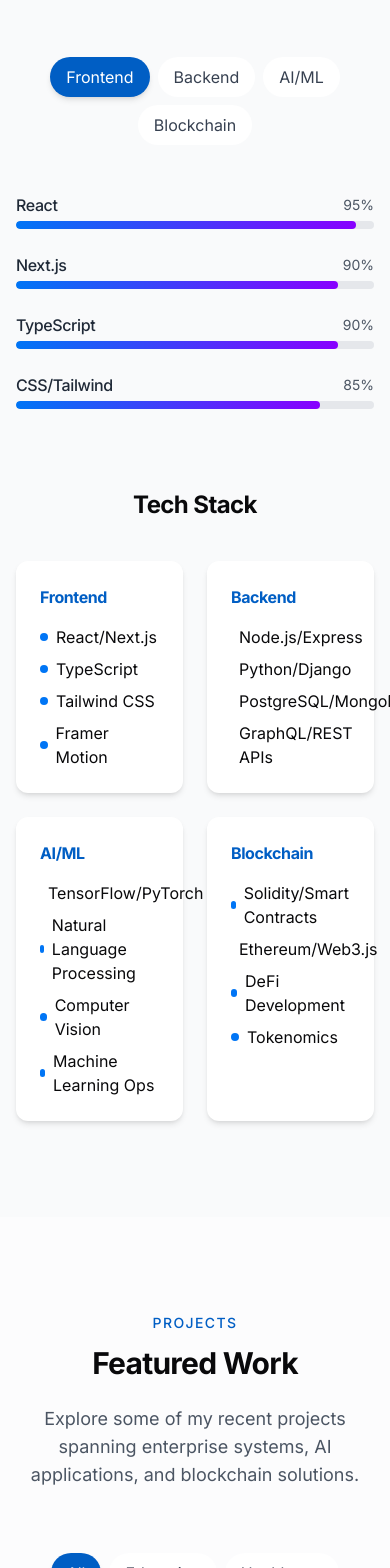
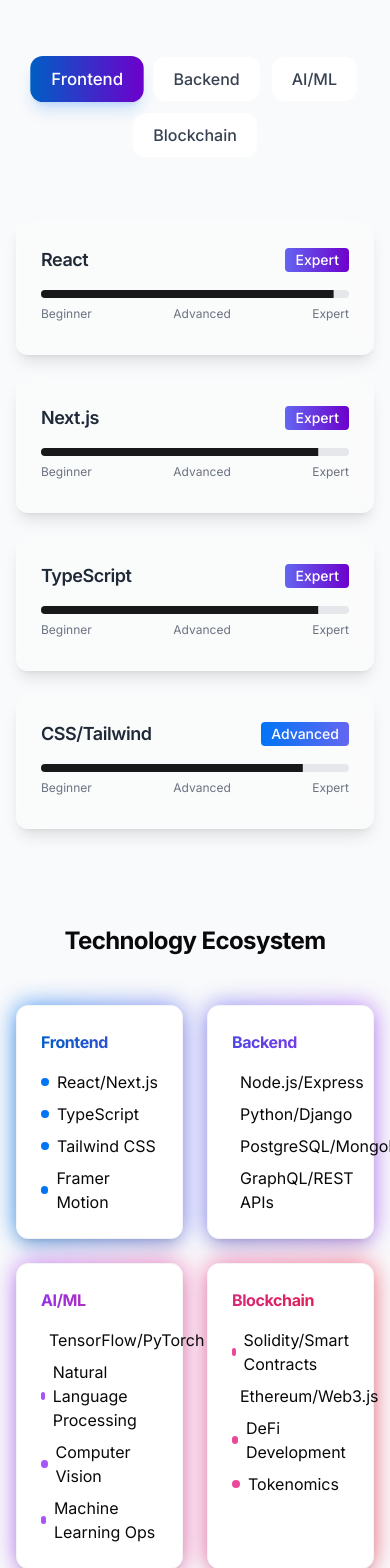
Before and after one commit to codeWithEdison/codewithedison-new-portifolio, a React (Vite) app: page / in a window 390 px wide. Shown: the part 3580-5148 px from the top of the page. Built offline with nearby package versions, Linux system fonts and the light colour scheme.

Commit message:
Enhance skill and project sections
Improved the skill section for a more professional look and increased the overlay on project cards for better visibility.

```diff
--- a/package.json
+++ b/package.json
@@ -46,6 +46,7 @@
     "cmdk": "^1.0.0",
     "date-fns": "^3.6.0",
     "embla-carousel-react": "^8.3.0",
+    "framer-motion": "^12.5.0",
     "input-otp": "^1.2.4",
     "lucide-react": "^0.462.0",
     "next-themes": "^0.3.0",
--- a/src/components/skills-section.tsx
+++ b/src/components/skills-section.tsx
@@ -1,5 +1,8 @@
 
 import React, { useEffect, useState } from 'react';
+import { Progress } from './ui/progress';
+import { GlassCard } from './ui/glassmorphism';
+import { motion } from 'framer-motion';
 
 type Skill = {
   category: string;
@@ -31,6 +34,24 @@ const skills: Skill[] = [
 
 const skillCategories = Array.from(new Set(skills.map(skill => skill.category)));
 
+// Skill level descriptors
+const getLevelDescription = (level: number): string => {
+  if (level >= 90) return "Expert";
+  if (level >= 80) return "Advanced";
+  if (level >= 70) return "Proficient";
+  if (level >= 60) return "Intermediate";
+  return "Familiar";
+};
+
+// Get color for skill level
+const getSkillColor = (level: number): string => {
+  if (level >= 90) return "from-indigo-500 to-violet-600";
+  if (level >= 80) return "from-blue-500 to-indigo-500";
+  if (level >= 70) return "from-cyan-500 to-blue-500";
+  if (level >= 60) return "from-emerald-500 to-teal-500";
+  return "from-amber-500 to-orange-500";
+};
+
 export function SkillsSection() {
   const [activeCategory, setActiveCategory] = useState(skillCategories[0]);
   const [animatedSkills, setAnimatedSkills] = useState<{ [key: string]: boolean }>({});
@@ -49,10 +70,33 @@ export function SkillsSection() {
           ...prev,
           [skill.name]: true
         }));
-      }, index * 100);
+      }, index * 150);
     });
 
   }, [activeCategory]);
+
+  // Animation variants
+  const containerVariants = {
+    hidden: { opacity: 0 },
+    visible: {
+      opacity: 1,
+      transition: {
+        staggerChildren: 0.1
+      }
+    }
+  };
+
+  const itemVariants = {
+    hidden: { y: 20, opacity: 0 },
+    visible: {
+      y: 0,
+      opacity: 1,
+      transition: {
+        type: "spring",
+        stiffness: 100
+      }
+    }
+  };
 
   return (
     <section id="skills" className="py-24 bg-gray-50 dark:bg-gray-900">
@@ -67,53 +111,69 @@ export function SkillsSection() {
           </div>
         </div>
 
-        {/* Category Tabs */}
-        <div className="flex flex-wrap justify-center gap-2 mb-12">
+        {/* Category Tabs - Modernized */}
+        <div className="flex flex-wrap justify-center gap-3 mb-16">
           {skillCategories.map((category) => (
             <button
               key={category}
-              className={`px-4 py-2 rounded-full transition-all ${
+              className={`px-5 py-2.5 rounded-xl transition-all duration-300 ${
                 activeCategory === category
-                  ? "bg-blue-600 text-white shadow-md dark:bg-blue-500"
-                  : "bg-white text-gray-700 hover:bg-gray-100 dark:bg-gray-800 dark:text-gray-200 dark:hover:bg-gray-700"
+                  ? "bg-gradient-to-r from-blue-600 to-violet-600 text-white shadow-lg shadow-blue-500/20 dark:shadow-blue-800/30 scale-105"
+                  : "bg-white text-gray-700 hover:bg-gray-100 hover:scale-105 dark:bg-gray-800 dark:text-gray-200 dark:hover:bg-gray-700"
               }`}
               onClick={() => setActiveCategory(category)}
             >
-              {category}
+              <span className="font-medium">{category}</span>
             </button>
           ))}
         </div>
 
-        {/* Skills Display */}
-        <div className="max-w-4xl mx-auto">
+        {/* Skills Display - Enhanced with Glass Cards */}
+        <motion.div
+          className="max-w-4xl mx-auto grid md:grid-cols-2 gap-6 mb-20"
+          variants={containerVariants}
+          initial="hidden"
+          animate="visible"
+        >
           {skills
             .filter(skill => skill.category === activeCategory)
             .map((skill) => (
-              <div key={skill.name} className="mb-6">
-                <div className="flex justify-between items-center mb-1">
-                  <h4 className="font-medium text-gray-800 dark:text-gray-200">{skill.name}</h4>
-                  <span className="text-sm text-gray-600 dark:text-gray-400">{skill.level}%</span>
+              <motion.div key={skill.name} variants={itemVariants}>
+                <GlassCard className="p-6 dark:bg-gray-800/60 dark:border-gray-700/50 h-full">
+                  <div className="mb-2">
+                    <div className="flex justify-between items-center">
+                      <h4 className="font-semibold text-gray-800 dark:text-gray-200 text-lg">{skill.name}</h4>
+                      <span className={`text-sm font-medium px-2.5 py-0.5 rounded bg-gradient-to-r ${getSkillColor(skill.level)} text-white`}>
+                        {getLevelDescription(skill.level)}
+                      </span>
                     </div>
-                <div className="h-2 bg-gray-200 dark:bg-gray-700 rounded-full overflow-hidden">
-                  <div
-                    className="h-full bg-gradient-to-r from-blue-500 to-violet-500 rounded-full transition-all duration-1000 ease-out"
-                    style={{
-                      width: animatedSkills[skill.name] ? `${skill.level}%` : '0%'
-                    }}
-                  ></div>
+                    <div className="mt-4 mb-2">
+                      <Progress
+                        value={animatedSkills[skill.name] ? skill.level : 0}
+                        className="h-2 bg-gray-200 dark:bg-gray-700"
+                      />
+                    </div>
+                    <div className="flex justify-between text-xs text-gray-500 dark:text-gray-400 mt-1">
+                      <span>Beginner</span>
+                      <span>Advanced</span>
+                      <span>Expert</span>
                     </div>
                   </div>
+                </GlassCard>
+              </motion.div>
             ))}
-        </div>
+        </motion.div>
 
-        {/* Tech Stack Section */}
-        <div className="mt-20">
-          <h3 className="text-2xl font-bold text-center mb-10 dark:text-white">Tech Stack</h3>
+        {/* Tech Stack Section - Modernized with hexagon-like shapes */}
+        <div className="mt-24">
+          <h3 className="text-2xl font-bold text-center mb-12 dark:text-white">Technology Ecosystem</h3>
 
           <div className="grid grid-cols-2 md:grid-cols-4 gap-6">
             {/* Frontend */}
-            <div className="bg-white dark:bg-gray-800 p-6 rounded-xl shadow-md dark:shadow-gray-900/30">
-              <h4 className="font-bold mb-4 text-blue-600 dark:text-blue-400">Frontend</h4>
+            <div className="relative group">
+              <div className="absolute inset-0 bg-gradient-to-r from-blue-500 to-indigo-500 rounded-xl blur-md opacity-75 group-hover:opacity-100 transition-opacity duration-300"></div>
+              <div className="relative p-6 rounded-xl bg-white dark:bg-gray-800 border border-gray-100 dark:border-gray-700 shadow-lg h-full z-10">
+                <h4 className="font-bold mb-4 text-transparent bg-clip-text bg-gradient-to-r from-blue-600 to-indigo-600 dark:from-blue-400 dark:to-indigo-400">Frontend</h4>
                 <ul className="space-y-2">
                   <li className="flex items-center gap-2">
                     <span className="w-2 h-2 rounded-full bg-blue-500"></span>
@@ -133,71 +193,80 @@ export function SkillsSection() {
                   </li>
                 </ul>
               </div>
+            </div>
 
             {/* Backend */}
-            <div className="bg-white dark:bg-gray-800 p-6 rounded-xl shadow-md dark:shadow-gray-900/30">
-              <h4 className="font-bold mb-4 text-blue-600 dark:text-blue-400">Backend</h4>
+            <div className="relative group">
+              <div className="absolute inset-0 bg-gradient-to-r from-indigo-500 to-purple-500 rounded-xl blur-md opacity-75 group-hover:opacity-100 transition-opacity duration-300"></div>
+              <div className="relative p-6 rounded-xl bg-white dark:bg-gray-800 border border-gray-100 dark:border-gray-700 shadow-lg h-full z-10">
+                <h4 className="font-bold mb-4 text-transparent bg-clip-text bg-gradient-to-r from-indigo-600 to-purple-600 dark:from-indigo-400 dark:to-purple-400">Backend</h4>
                 <ul className="space-y-2">
                   <li className="flex items-center gap-2">
-                  <span className="w-2 h-2 rounded-full bg-blue-500"></span>
+                    <span className="w-2 h-2 rounded-full bg-indigo-500"></span>
                     <span className="dark:text-gray-300">Node.js/Express</span>
                   </li>
                   <li className="flex items-center gap-2">
-                  <span className="w-2 h-2 rounded-full bg-blue-500"></span>
+                    <span className="w-2 h-2 rounded-full bg-indigo-500"></span>
                     <span className="dark:text-gray-300">Python/Django</span>
                   </li>
                   <li className="flex items-center gap-2">
-                  <span className="w-2 h-2 rounded-full bg-blue-500"></span>
+                    <span className="w-2 h-2 rounded-full bg-indigo-500"></span>
                     <span className="dark:text-gray-300">PostgreSQL/MongoDB</span>
                   </li>
                   <li className="flex items-center gap-2">
-                  <span className="w-2 h-2 rounded-full bg-blue-500"></span>
+                    <span className="w-2 h-2 rounded-full bg-indigo-500"></span>
                     <span className="dark:text-gray-300">GraphQL/REST APIs</span>
                   </li>
                 </ul>
               </div>
+            </div>
 
             {/* AI/ML */}
-            <div className="bg-white dark:bg-gray-800 p-6 rounded-xl shadow-md dark:shadow-gray-900/30">
-              <h4 className="font-bold mb-4 text-blue-600 dark:text-blue-400">AI/ML</h4>
+            <div className="relative group">
+              <div className="absolute inset-0 bg-gradient-to-r from-purple-500 to-pink-500 rounded-xl blur-md opacity-75 group-hover:opacity-100 transition-opacity duration-300"></div>
+              <div className="relative p-6 rounded-xl bg-white dark:bg-gray-800 border border-gray-100 dark:border-gray-700 shadow-lg h-full z-10">
+                <h4 className="font-bold mb-4 text-transparent bg-clip-text bg-gradient-to-r from-purple-600 to-pink-600 dark:from-purple-400 dark:to-pink-400">AI/ML</h4>
                 <ul className="space-y-2">
                   <li className="flex items-center gap-2">
-                  <span className="w-2 h-2 rounded-full bg-blue-500"></span>
+                    <span className="w-2 h-2 rounded-full bg-purple-500"></span>
                     <span className="dark:text-gray-300">TensorFlow/PyTorch</span>
                   </li>
                   <li className="flex items-center gap-2">
-                  <span className="w-2 h-2 rounded-full bg-blue-500"></span>
+                    <span className="w-2 h-2 rounded-full bg-purple-500"></span>
                     <span className="dark:text-gray-300">Natural Language Processing</span>
                   </li>
                   <li className="flex items-center gap-2">
-                  <span className="w-2 h-2 rounded-full bg-blue-500"></span>
+                    <span className="w-2 h-2 rounded-full bg-purple-500"></span>
                     <span className="dark:text-gray-300">Computer Vision</span>
                   </li>
                   <li className="flex items-center gap-2">
-                  <span className="w-2 h-2 rounded-full bg-blue-500"></span>
+                    <span className="w-2 h-2 rounded-full bg-purple-500"></span>
                     <span className="dark:text-gray-300">Machine Learning Ops</span>
                   </li>
                 </ul>
               </div>
+            </div>
 
             {/* Blockchain */}
-            <div className="bg-white dark:bg-gray-800 p-6 rounded-xl shadow-md dark:shadow-gray-900/30">
-              <h4 className="font-bold mb-4 text-blue-600 dark:text-blue-400">Blockchain</h4>
+            <div className="relative group">
+              <div className="absolute inset-0 bg-gradient-to-r from-pink-500 to-rose-500 rounded-xl blur-md opacity-75 group-hover:opacity-100 transition-opacity duration-300"></div>
+              <div className="relative p-6 rounded-xl bg-white dark:bg-gray-800 border border-gray-100 dark:border-gray-700 shadow-lg h-full z-10">
+                <h4 className="font-bold mb-4 text-transparent bg-clip-text bg-gradient-to-r from-pink-600 to-rose-600 dark:from-pink-400 dark:to-rose-400">Blockchain</h4>
                 <ul className="space-y-2">
                   <li className="flex items-center gap-2">
-                  <span className="w-2 h-2 rounded-full bg-blue-500"></span>
+                    <span className="w-2 h-2 rounded-full bg-pink-500"></span>
                     <span className="dark:text-gray-300">Solidity/Smart Contracts</span>
                   </li>
                   <li className="flex items-center gap-2">
-                  <span className="w-2 h-2 rounded-full bg-blue-500"></span>
+                    <span className="w-2 h-2 rounded-full bg-pink-500"></span>
                     <span className="dark:text-gray-300">Ethereum/Web3.js</span>
                   </li>
                   <li className="flex items-center gap-2">
-                  <span className="w-2 h-2 rounded-full bg-blue-500"></span>
+                    <span className="w-2 h-2 rounded-full bg-pink-500"></span>
                     <span className="dark:text-gray-300">DeFi Development</span>
                   </li>
                   <li className="flex items-center gap-2">
-                  <span className="w-2 h-2 rounded-full bg-blue-500"></span>
+                    <span className="w-2 h-2 rounded-full bg-pink-500"></span>
                     <span className="dark:text-gray-300">Tokenomics</span>
                   </li>
                 </ul>
@@ -205,6 +274,7 @@ export function SkillsSection() {
             </div>
           </div>
         </div>
+      </div>
     </section>
   );
 }
```
Also changed, not shown: src/components/projects-section.tsx (+28 -62 lines), 1 other file (tests, documents, lock files or other folders). Lines whose indentation alone changed are shown as unchanged.
